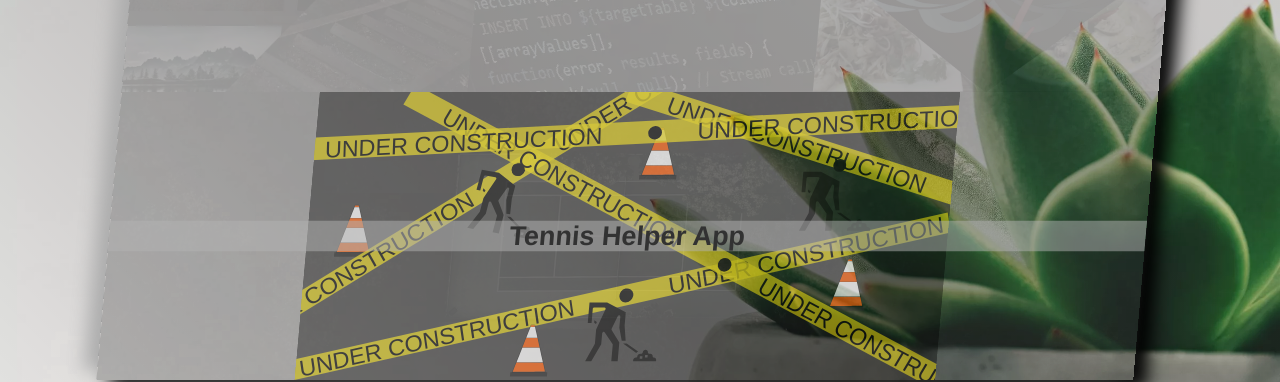
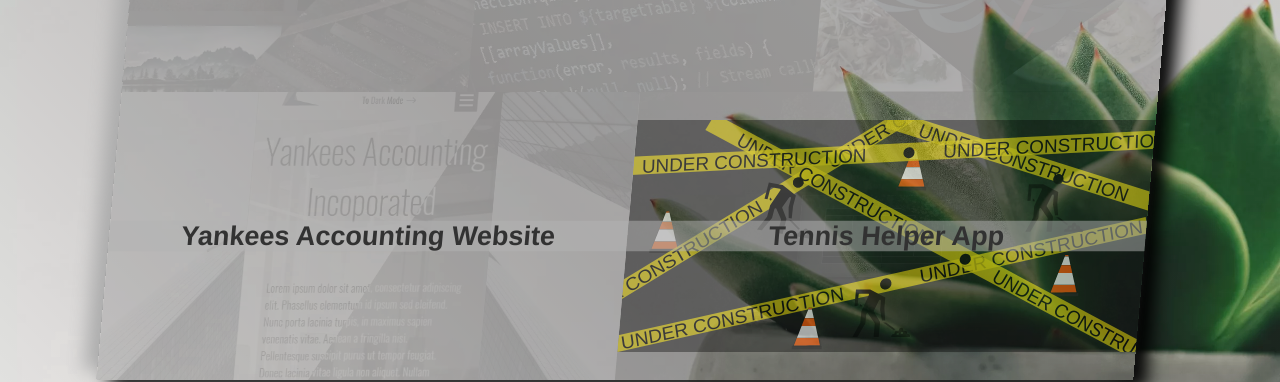
Before and after one commit to Alex-Gardner/code-recalled, a Gatsby site: page / in a window 1280 px wide. Shown: the part 570-952 px from the top of the page. Built offline with nearby package versions, Linux system fonts and the light colour scheme; Gatsby itself is replaced by a stand-in of ours; some packages are replaced by stand-ins of ours.

Commit message:
Added yankees accounting files to projects

```diff
--- a/src/components/modal-details.js
+++ b/src/components/modal-details.js
@@ -2,6 +2,7 @@
 import aamCDFBanner from "../assets/images/projects/banners/aam-cdf-banner.webp"
 import royalThaiBanner from "../assets/images/projects/banners/royal-thai-banner.webp"
 import tennisHelperBanner from "../assets/images/projects/banners/tennis-helper-net-banner.webp"
+import yankeesAccountingBanner from "../assets/images/projects/banners/yankees-accounting-banner.webp"
 
 const squareBreathingModal = {
   bannerSrc: squareBreathingBanner,
@@ -50,6 +51,22 @@
     The site features modern HTML and CSS features.`,
   },
 }
+const yankeesAccountingModal = {
+  bannerSrc: yankeesAccountingBanner,
+  bannerAlt: "Yankees Accounting Banner",
+  projectTitle: "Yankees Accounting Website",
+  anchorLink: "https://alex-gardner.github.io/yankees-accounting-site/",
+  anchorLinkText: "Yankees Accounting Incorporated",
+  githubLink: "https://github.com/Alex-Gardner/yankees-accounting-site",
+  githubLinkText: "Github Repository",
+  projectInformation: {
+    paragraph1: `New web presence custom built for Yankees Accounting, Inc, a New York based accounting firm. The site’s main priorities
+    are a professional, modern design aesthetic, with accessible type and interactions. The site is built to be responsive across all
+    screen sizes from phones to large desktop monitors. Features a dark mode interaction built with modern CSS, JS, and HTML features.
+
+    Site is under construction.`,
+  },
+}
 const tennisHelperModal = {
   bannerSrc: tennisHelperBanner,
   bannerAlt: "Tennis Helper Banner",
@@ -67,6 +84,7 @@
   squareBreathingModal,
   aamCDFModal,
   royalThaiModal,
+  yankeesAccountingModal,
   tennisHelperModal,
 ]
 export default modalDetails
--- a/src/pages/index.js
+++ b/src/pages/index.js
@@ -7,6 +7,7 @@
 import aamImageUrl from "../assets/images/projects/aam-cdf-code-img.webp"
 import royalThaiUrl from "../assets/images/projects/rt-button-img.webp"
 import tennisHelperUrl from "../assets/images/projects/tennis-helper-button-img.webp" //!!!!!!!!
+import yankeesAccountingUrl from "../assets/images/projects/yankee-button-image.webp"
 import htmlIcon from "../assets/images/article-icons/html-symbol.png"
 import cssIcon from "../assets/images/article-icons/css-symbol.png"
 import jsIcon from "../assets/images/article-icons/js-symbol.png"
@@ -139,13 +140,22 @@
               associatedModal={modalDetails[2]}
             />
             <ProjectItem
+              projectName="Yankees Accounting Website"
+              toggleModalState={toggleModalState}
+              setModalContent={setModalContent}
+              projectImageURL={yankeesAccountingUrl}
+              imageClass="proj-img-4"
+              projectDesc="proj-desc-4"
+              associatedModal={modalDetails[3]}
+            />
+            <ProjectItem
               projectName="Tennis Helper App"
               toggleModalState={toggleModalState}
               setModalContent={setModalContent}
               projectImageURL={tennisHelperUrl}
-              imageClass="proj-img-4"
-              projectDesc="proj-desc-4"
-              associatedModal={modalDetails[3]}
+              imageClass="proj-img-5"
+              projectDesc="proj-desc-5"
+              associatedModal={modalDetails[4]}
               projectStatus="under-construction"
             />
           </div>
```
Also changed, not shown: favicon.svg, src/assets/images/projects/banners/yankees-accounting-banner.webp (added), src/assets/images/projects/yankee-button-image.webp (added).
